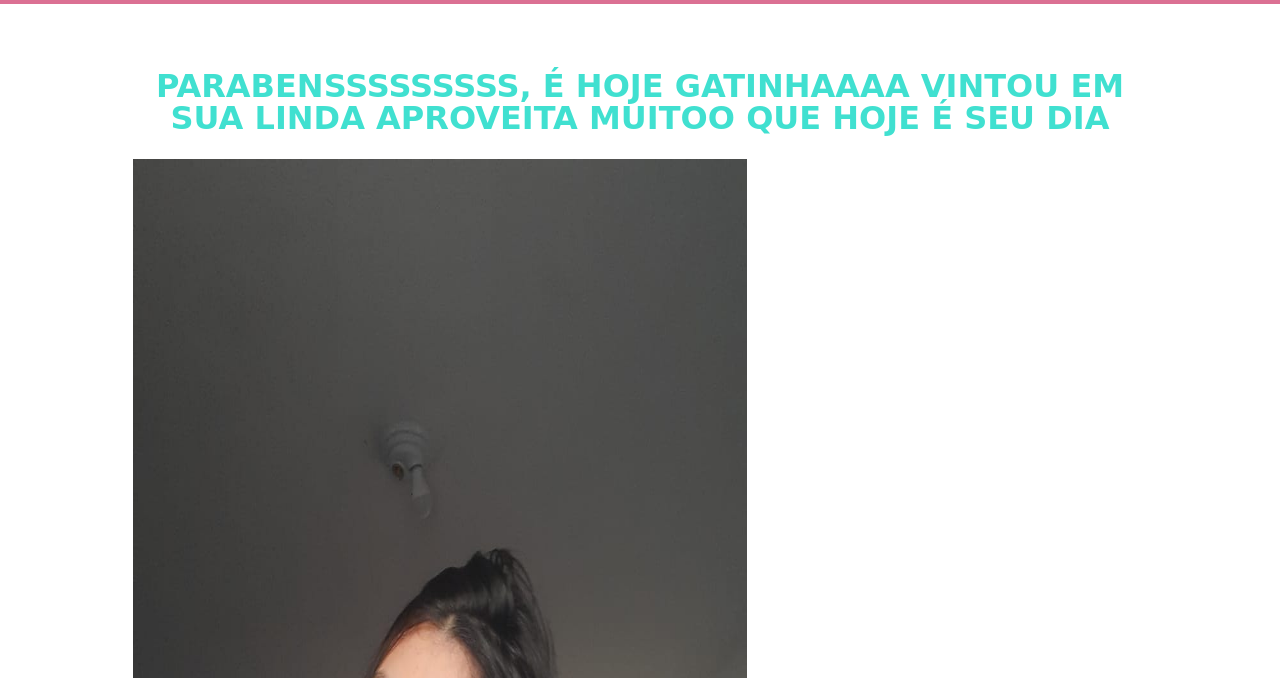
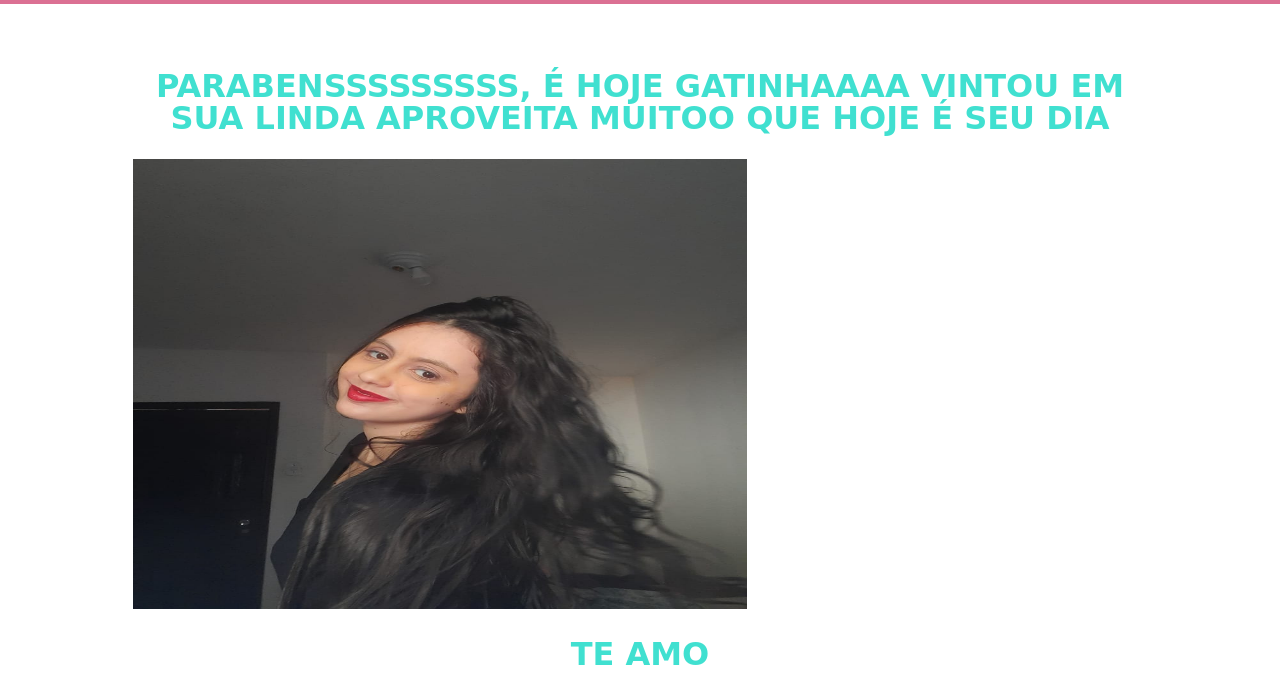
Before and after one commit to feh-projetos/-VINTOU, a plain HTML site: page index.html in a window 1280 px wide. Shown: the part 122-800 px from the top of the page. Drawn offline with Linux system fonts and the light colour scheme.

Commit message:
Add files via upload

```diff
--- a/index.html
+++ b/index.html
@@ -24,7 +24,7 @@
 	</header>
 	<div class="container">
 		<H1 class="titulos">PARABENSSSSSSSSS, É HOJE GATINHAAAA VINTOU EM SUA LINDA APROVEITA MUITOO QUE HOJE É SEU DIA</H1>
-          <img class="imgtexto"src="img/amanda.jpeg" alt="Princesa" width="960" height="1280">
+          <img class="imgtexto"src="img/amanda.jpeg" alt="Princesa" width="800" height="450">
 		<div id="#">
 			<h1 class="titulos">TE AMO</h1>
 
```
